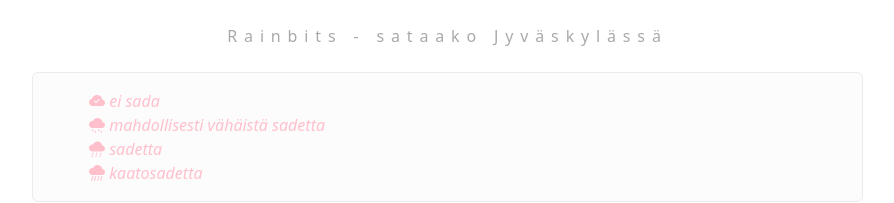
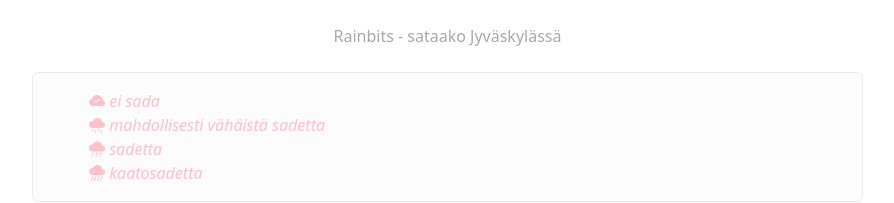
Before and after one commit to dareijan/rainbit, a React (Create React App) app: page / in a window 1280 px wide. Shown: the top 203 px of the page, without its empty margins (50-944 px from the left). Built offline with nearby package versions, Linux system fonts and the light colour scheme; no server answers.

Commit message:
Tyylittely hennompi

```diff
--- a/src/App.css
+++ b/src/App.css
@@ -83,9 +83,7 @@ hr.hr-text::before {
 h1 {
   margin-left: 10px;
 }
-h7 {
-  letter-spacing: 0.6cap;
-}
+
 
 img {
   width: 25px;
```
